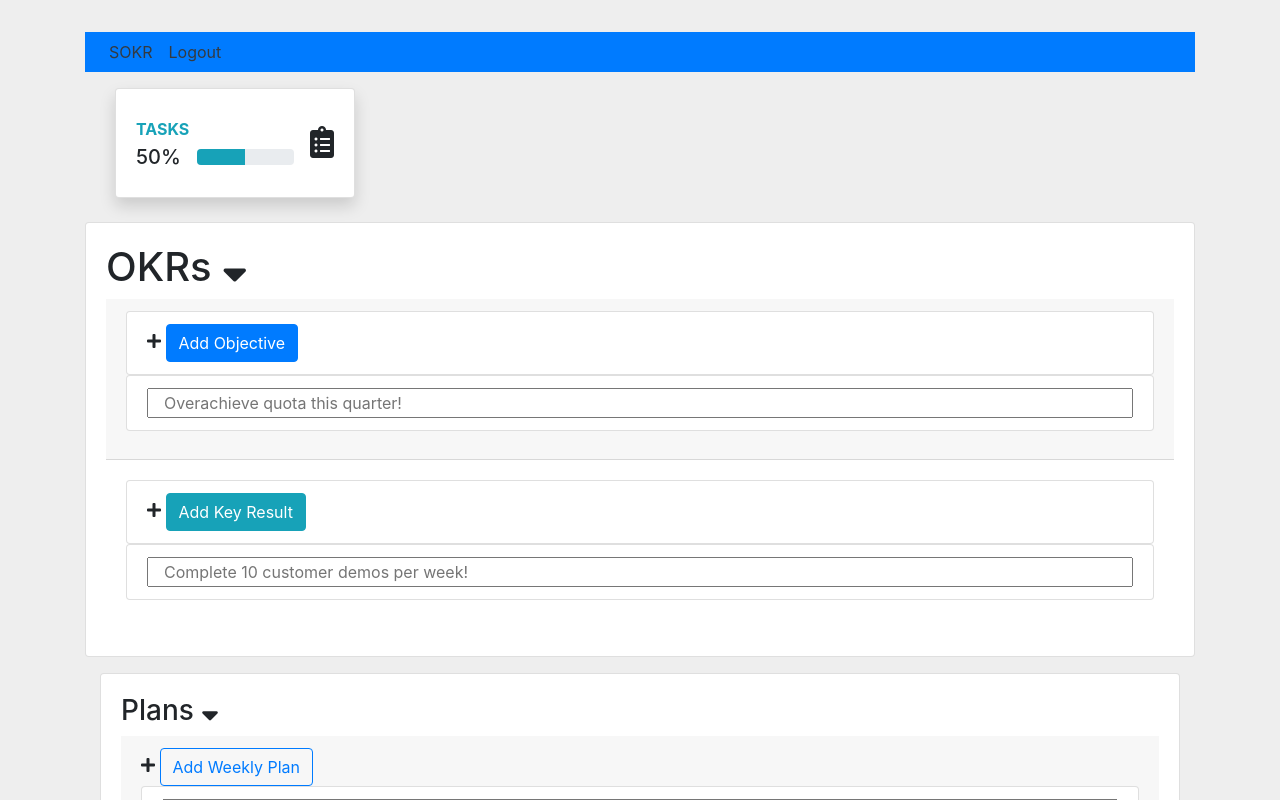
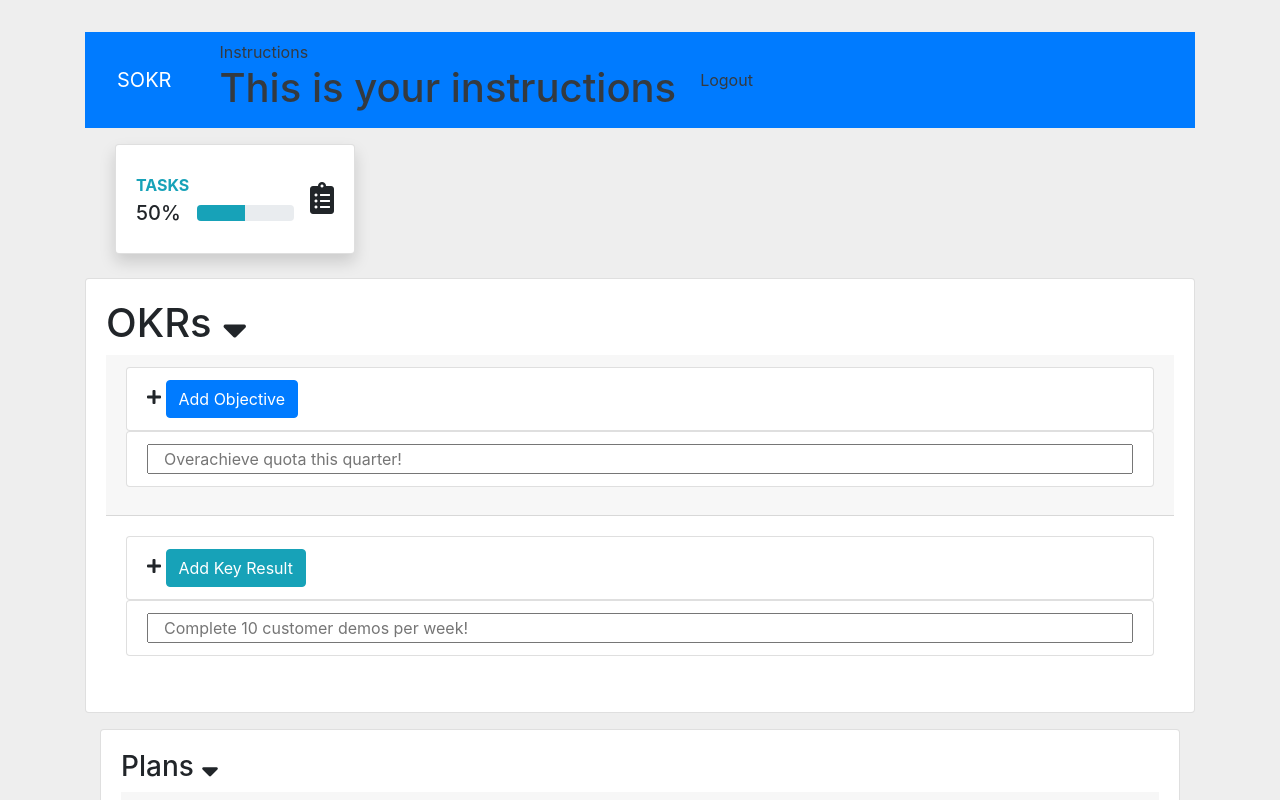
Before and after one commit to alexsjcho/smart-okr-react-redux-app, a React (Create React App) app: page /instructions in a window 1280 px wide. Shown: the top 800 px of the page. Built offline with nearby package versions, Linux system fonts and the light colour scheme.

Commit message:
added react-router-dom, added Notfound 404 page

```diff
--- a/package.json
+++ b/package.json
@@ -8,6 +8,7 @@
     "react": "^16.8.6",
     "react-dom": "^16.8.6",
     "react-redux": "^6.0.1",
+    "react-router-dom": "^5.0.0",
     "react-scripts": "2.1.8",
     "redux": "^4.0.1",
     "redux-thunk": "^2.3.0"
--- a/src/components/layouts/AppNavBar.js
+++ b/src/components/layouts/AppNavBar.js
@@ -1,18 +1,32 @@
 import React from "react";
-import "bootstrap/dist/css/bootstrap.min.css";
+import { BrowserRouter as Router, Route, Switch, Link } from "react-router-dom";
+
+import NotFound from "../shared/NotFound";
+import Instructions from "./Instructions";
 
 const AppNavBar = props => {
   const { branding } = props;
 
   return (
+    <Router>
       <nav className="navbar navbar-expand-sm navbar-dark bg-primary mb-3 py-0">
-      <a className="p-2 text-dark" href="/">
+        <Link to="/" className="nav-link navbar-brand">
           {branding}
-      </a>
+        </Link>
+
+        <Switch>
+          <Link to="/" className="nav-link text-dark  ">
+            Instructions{" "}
+            <Route exact path="/instructions" component={Instructions} />
+          </Link>
+          <Route component={NotFound} />
+        </Switch>
+
         <a className="p-2 text-dark" href="/">
           Logout
         </a>
       </nav>
+    </Router>
   );
 };
 
--- /dev/null
+++ b/src/components/layouts/Instructions.js
@@ -0,0 +1,11 @@
+import React from "react";
+
+const Instructions = () => {
+  return (
+    <div>
+      <h1>This is your instructions</h1>
+    </div>
+  );
+};
+
+export default Instructions;
--- /dev/null
+++ b/src/components/shared/NotFound.js
@@ -0,0 +1,13 @@
+import React from "react";
+
+export default () => {
+  return (
+    <div>
+      <h1 className="display-4">
+        {" "}
+        <span className="text-danger">404 Page</span> Not Found
+      </h1>
+      <p className="lead">Sorry, that page dose not exist!</p>
+    </div>
+  );
+};
```
Also changed, not shown: 1 other file (tests, documents, lock files or other folders). Lines whose indentation alone changed are shown as unchanged.
